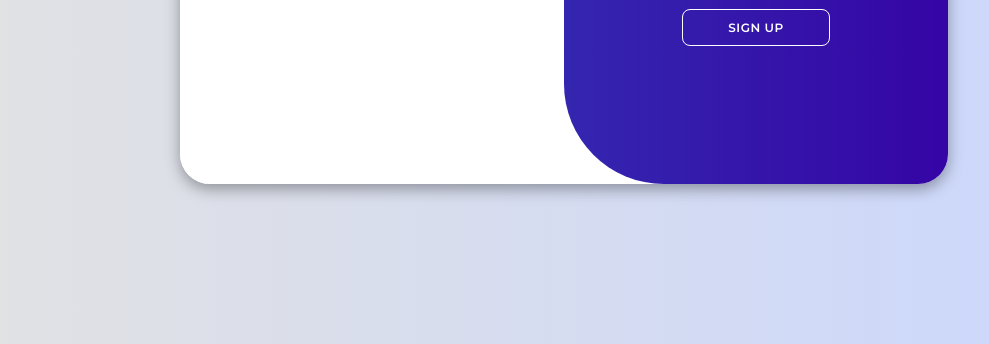
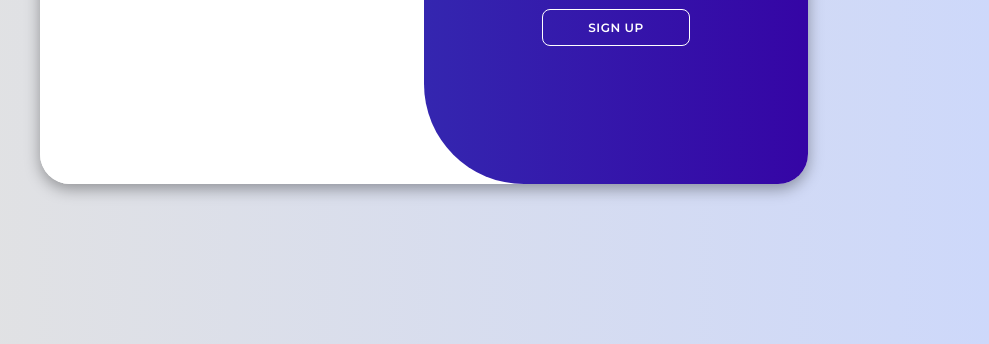
Before and after one commit to YagoCardoso23/app-ingles, a plain HTML site: page index.html in a window 1280 px wide. Shown: the part 456-800 px from the top of the page, without its empty margins (76-1065 px from the left). Drawn offline with Linux system fonts and the light colour scheme.

Commit message:
Update stylee.css

```diff
--- a/stylee.css
+++ b/stylee.css
@@ -16,6 +16,8 @@ body {
     justify-content: center;
     flex-direction: column;
     height: 100vh;
+    min-width: 200px;
+    max-width: 1000px;
 }
 
 .container {
```
